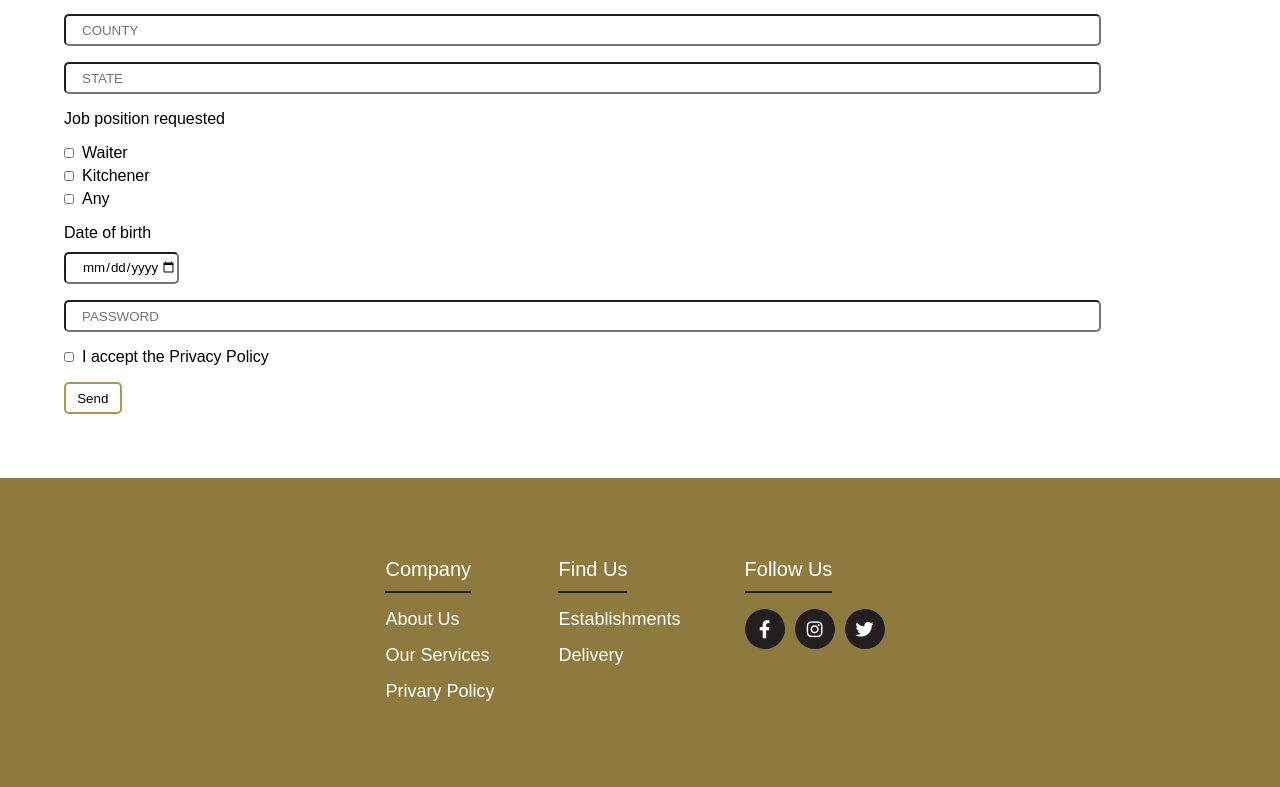
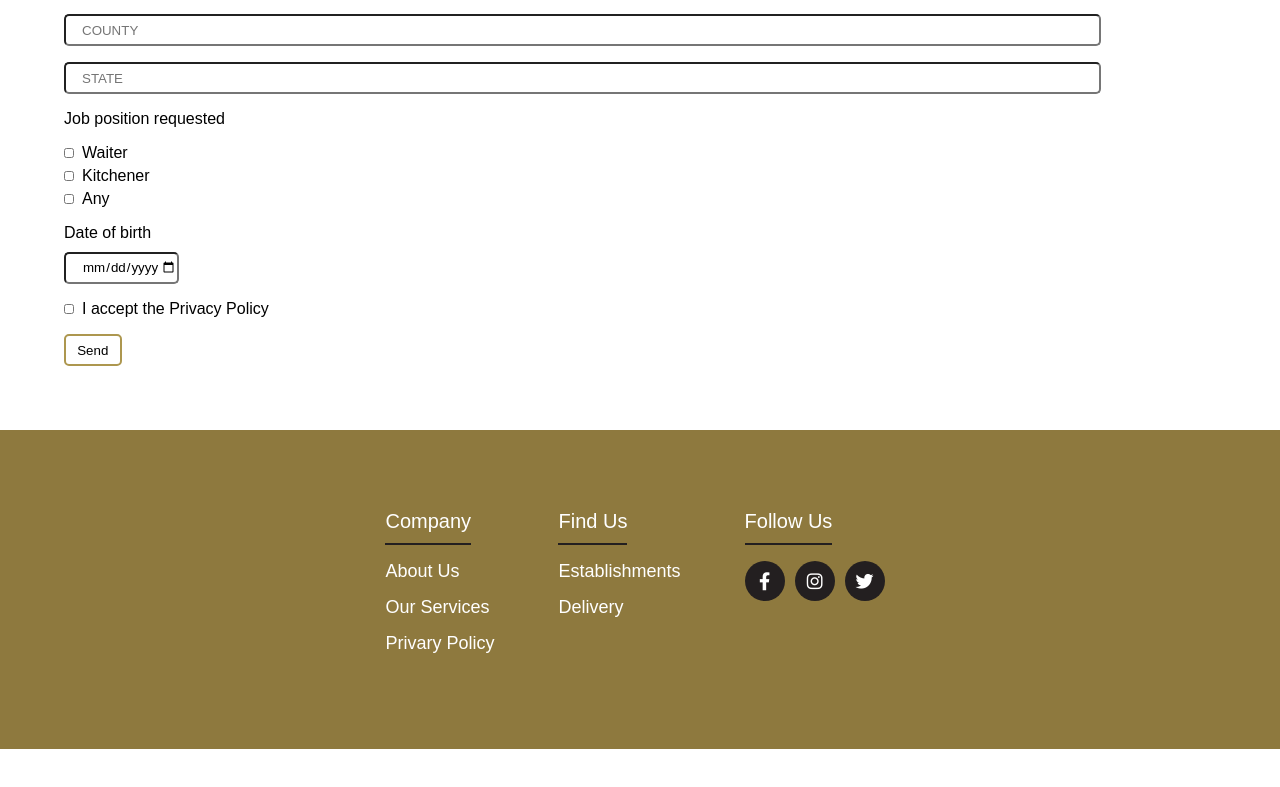
Before and after one commit to meeeww/tfg_cliente, a React (Vite) app: page /WorkWithUsForm in a window 1280 px wide. Shown: the part 620-1407 px from the top of the page. After the commit the page ends 1369 px from the top, so only its background shows below. Built offline with nearby package versions, Linux system fonts and the light colour scheme.

Commit message:
WorkWithUsForm actualizada

```diff
--- a/src/components/WorkWithUsForm.jsx
+++ b/src/components/WorkWithUsForm.jsx
@@ -40,7 +40,6 @@ const WorkWithUsForm = () => {
                             <label for="birthdate">Date of birth</label>
                             <input type="date" id="birthdate" name="birthdate" />
                         </div>
-                        <input type="text" placeholder="PASSWORD" />
                         <div className="WorkWithUsFormCheckBoxContainer">
                             <div className="WorkWithUsFormCheckBox">
                                 <input type="checkbox" id="miCheckbox" />
@@ -49,7 +48,6 @@ const WorkWithUsForm = () => {
                         </div>
                         <div className="WorkWithUsFormBoton">
                         <button>Send</button>
-
                         </div>
                     </div>
                 </div>
```
